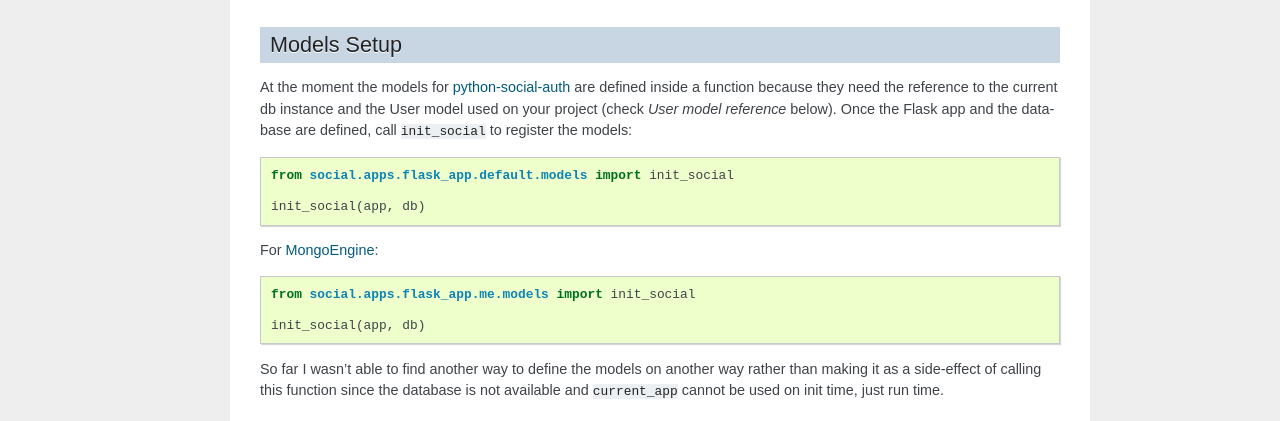
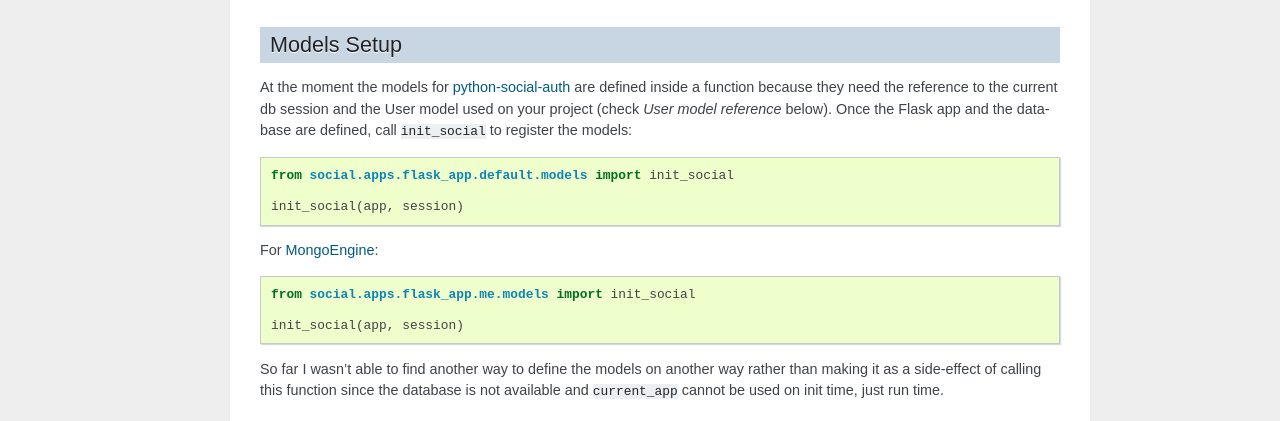
Before and after one commit to omab/python-social-auth, a Sphinx documentation site: the page built from docs/configuration/flask.rst, in a window 1280 px wide and 900 px high, scrolled down 371 px. Shown: the part 181-602 px from the top of the window. Built offline with Sphinx 7.4.7, drawn with Linux system fonts in a browser that asks for light colours.

Commit message:
Fix init_app db reference to session
This should say that the init_app function wants the database session and not the actual db reference.

https://github.com/omab/python-social-auth/blob/f13a5cc3c8670a1a3bbc16410bb30ac0423d9934/social/apps/flask_app/default/models.py#L67

```diff
--- a/docs/configuration/flask.rst
+++ b/docs/configuration/flask.rst
@@ -31,19 +31,19 @@ Models Setup
 ------------
 
 At the moment the models for python-social-auth_ are defined inside a function
-because they need the reference to the current db instance and the User model
+because they need the reference to the current db session and the User model
 used on your project (check *User model reference* below). Once the Flask app
 and the database are defined, call ``init_social`` to register the models::
 
     from social.apps.flask_app.default.models import init_social
 
-    init_social(app, db)
+    init_social(app, session)
 
 For MongoEngine_::
 
     from social.apps.flask_app.me.models import init_social
 
-    init_social(app, db)
+    init_social(app, session)
 
 So far I wasn't able to find another way to define the models on another way
 rather than making it as a side-effect of calling this function since the
```
